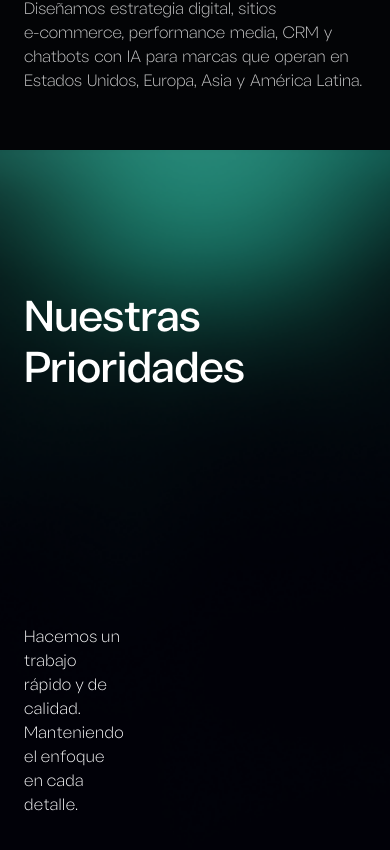
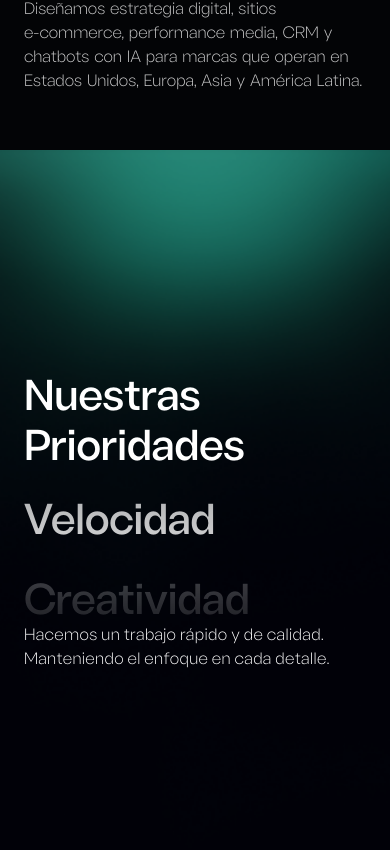
Before and after one commit to valentinmacias/cohete-website, a Next.js app: page / in a window 390 px wide. Shown: the part 1312-2162 px from the top of the page. Built offline with nearby package versions, Linux system fonts and the light colour scheme.

Commit message:
fix: ts error

```diff
--- a/app/layout.tsx
+++ b/app/layout.tsx
@@ -15,8 +15,8 @@ const geistMono = Geist_Mono({
 });
 
 export const metadata: Metadata = {
-  title: "Create Next App",
-  description: "Generated by create next app",
+  title: "Cohete",
+  description: "Cohete Agency Website",
 };
 
 export default function RootLayout({
--- a/components/AboutAndDescription.tsx
+++ b/components/AboutAndDescription.tsx
@@ -1,6 +1,6 @@
 "use client";
 
-import { motion } from "framer-motion";
+import { motion, Variants } from "framer-motion";
 
 export default function AboutAndDescription() {
   // Container variants that control the staggering cascade across all children sequentially
@@ -15,7 +15,7 @@ export default function AboutAndDescription() {
   };
 
   // Headline single-character fade-in and micro slide-up
-  const charVariants = {
+  const charVariants:Variants = {
     hidden: { opacity: 0, y: 8 },
     visible: {
       opacity: 1,
@@ -28,7 +28,7 @@ export default function AboutAndDescription() {
   };
 
   // Bottom paragraph word-by-word smooth reveal matching the video cadence
-  const wordVariants = {
+  const wordVariants:Variants = {
     hidden: { opacity: 0, y: 5 },
     visible: {
       opacity: 0.8, // Slightly softer opacity for subtext as seen in premium layouts
--- a/components/PrioritiesSection.tsx
+++ b/components/PrioritiesSection.tsx
@@ -3,6 +3,7 @@
 import { useRef } from "react";
 import Image from "next/image";
 import { motion, useScroll, useTransform } from "framer-motion";
+// import { FadeInUp } from "./animation/FadeInUp";
 
 export default function PrioritiesScroll() {
   const containerRef = useRef<HTMLDivElement>(null);
@@ -64,7 +65,7 @@ export default function PrioritiesScroll() {
 
   return (
     <div ref={containerRef} className="relative h-[300vh]">
-      <div className="sticky top-0 h-screen w-full flex items-center overflow-hidden">
+      <div className="sticky top-0 h-[100dvh] w-full flex items-center overflow-hidden">
 
         {/* Background Lights */}
         <div className="absolute inset-0 pointer-events-none z-10">
@@ -78,17 +79,19 @@ export default function PrioritiesScroll() {
         </div>
 
         {/* Content Layout */}
-        <div className="relative z-20 w-full max-w-[1200px] mx-auto px-6 md:px-8 flex flex-col md:flex-row gap-10 md:gap-24 items-start">
+        <div className="relative z-20 w-full max-w-[1200px] mx-auto px-6 md:px-8 flex flex-col md:flex-row gap-6 md:gap-24 items-start">
 
           {/* Static Left Title */}
-          <div className="flex-shrink-0 md:w-1/3 pt-10">
-            <h2 className="text-[42px] sm:text-5xl md:text-6xl lg:text-[70px] font-medium leading-[120%] text-white">
+          <div className="flex-shrink-0 md:w-1/3 pt-4 md:pt-10">
+           {/* <FadeInUp> */}
+             <h2 className="text-[42px] sm:text-5xl md:text-6xl lg:text-[70px] font-medium leading-[120%] text-white">
               Nuestras Prioridades
             </h2>
+           {/* </FadeInUp> */}
           </div>
 
           {/* Dynamic Scroll Window Container */}
-          <div className="flex flex-col items-start h-[450px] md:w-2/3 justify-start relative pt-10">
+          <div className="flex flex-col items-start h-auto md:h-[450px] w-full md:w-2/3 justify-start relative pt-2 md:pt-10">
 
             {/* Mask Window Box */}
             <div className="relative h-[85px] w-full">
@@ -138,7 +141,7 @@ export default function PrioritiesScroll() {
             </div>
 
             {/* Sub-Description Window (Spacer handled via mt) */}
-            <div className="relative min-h-[120px] w-full mt-16 md:mt-24">
+            <div className="relative min-h-[160px] md:min-h-[120px] w-full mt-8 md:mt-24">
               {/* Description 1 */}
               <motion.p
                 style={{ opacity: desc1Opacity }}
```
